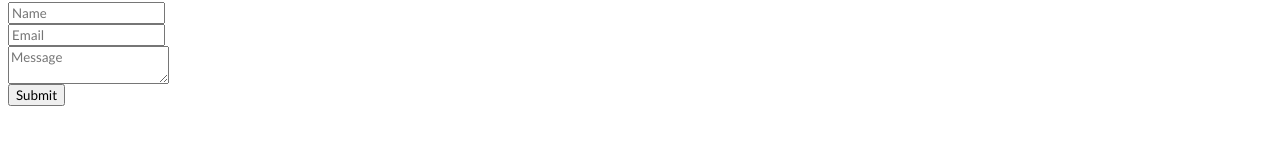
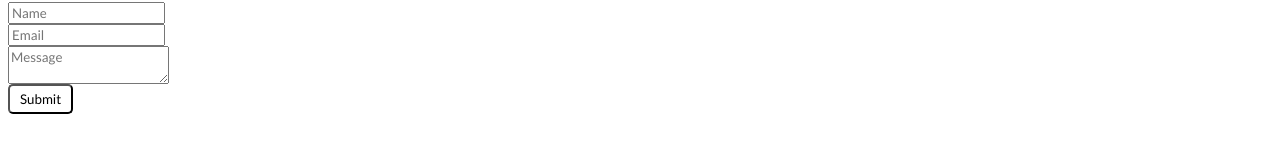
Before and after one commit to nathanieljramirez/portfolio, a React app: page / in a window 1280 px wide. Shown: the part 442-594 px from the top of the page. Built offline with nearby package versions, Linux system fonts and the light colour scheme; the HTML template or start-up script is replaced by a standard one.

Commit message:
Add styling to input type submit

```diff
--- a/src/index.css
+++ b/src/index.css
@@ -12,7 +12,8 @@ textarea {
   display: block;
 }
 
-button {
+button,
+input[type="submit"] {
   padding: 5px 10px;
   border-radius: 5px;
   background: #fff;
```
